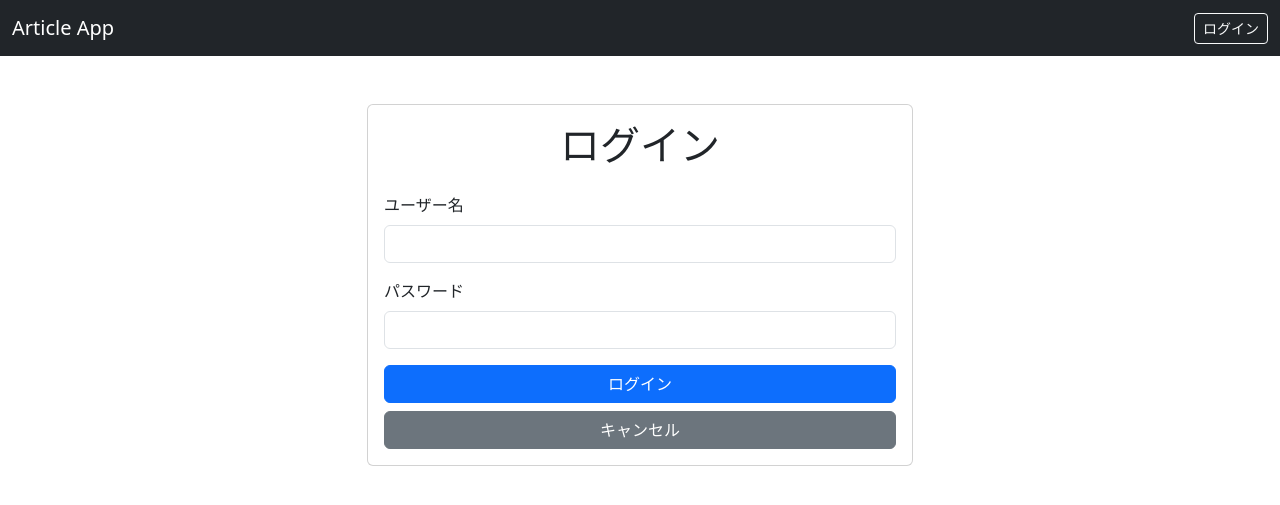
After one commit to yukeippi/sample_articles, a Django app: page /login/ in a window 1280 px wide. The commit adds this page. Shown: the top 505 px of the page. Run offline with Django 5.2, Linux system fonts and the light colour scheme; parts of the project's set-up code (start-up, migrations or seed data) failed here and were passed over; some libraries are stand-ins or nearby versions.

Commit message:
ログイン、ログアウト機能を追加

```diff
--- /dev/null
+++ b/app/templates/login.html
@@ -0,0 +1,65 @@
+{% extends 'base/base.html' %}
+
+{% block title %}ログイン{% endblock %}
+
+{% block content %}
+<div class="container mt-5">
+  <div class="row">
+    <div class="col-md-6 offset-md-3">
+      <div class="card">
+        <div class="card-body">
+          <h1 class="card-title text-center mb-4">ログイン</h1>
+
+          {% if form.non_field_errors %}
+            <div class="alert alert-danger" role="alert">
+              {{ form.non_field_errors }}
+            </div>
+          {% endif %}
+
+          <form method="post">
+            {% csrf_token %}
+
+            <div class="mb-3">
+              <label for="{{ form.username.id_for_label }}" class="form-label">
+                ユーザー名
+              </label>
+              <input type="text"
+                     class="form-control {% if form.username.errors %}is-invalid{% endif %}"
+                     id="{{ form.username.id_for_label }}"
+                     name="username"
+                     value="{{ form.username.value|default:'' }}"
+                     required>
+              {% if form.username.errors %}
+                <div class="invalid-feedback">
+                  {{ form.username.errors }}
+                </div>
+              {% endif %}
+            </div>
+
+            <div class="mb-3">
+              <label for="{{ form.password.id_for_label }}" class="form-label">
+                パスワード
+              </label>
+              <input type="password"
+                     class="form-control {% if form.password.errors %}is-invalid{% endif %}"
+                     id="{{ form.password.id_for_label }}"
+                     name="password"
+                     required>
+              {% if form.password.errors %}
+                <div class="invalid-feedback">
+                  {{ form.password.errors }}
+                </div>
+              {% endif %}
+            </div>
+
+            <div class="d-grid gap-2">
+              <button type="submit" class="btn btn-primary">ログイン</button>
+              <a href="{% url 'app:index' %}" class="btn btn-secondary">キャンセル</a>
+            </div>
+          </form>
+        </div>
+      </div>
+    </div>
+  </div>
+</div>
+{% endblock %}
--- a/app/urls.py
+++ b/app/urls.py
@@ -6,6 +6,8 @@ app_name = 'app'
 
 urlpatterns = [
     path('', views.IndexView.as_view(), name='index'),
+    path('login/', views.LoginView.as_view(), name='login'),
+    path('logout/', views.LogoutView.as_view(), name='logout'),
     path('article/new/', views.ArticleCreateView.as_view(), name='article_create'),
     path('article/<uuid:pk>/', views.ArticleDetailView.as_view(), name='article_detail'),
     path('article/<uuid:pk>/edit/', views.ArticleUpdateView.as_view(), name='article_edit'),
--- a/app/views.py
+++ b/app/views.py
@@ -1,5 +1,9 @@
+from django.contrib.auth import authenticate
+from django.contrib.auth import login as auth_login
+from django.contrib.auth import logout as auth_logout
+from django.contrib.auth.forms import AuthenticationForm
 from django.contrib.auth.models import User
-from django.shortcuts import render
+from django.shortcuts import redirect, render
 from django.urls import reverse_lazy
 from django.views.generic import CreateView, DeleteView, DetailView, UpdateView, View
 
@@ -14,6 +18,32 @@ class IndexView(View):
             'articles': articles,
         }
         return render(request, 'index.html', context)
+
+
+class LoginView(View):
+    def get(self, request):
+        if request.user.is_authenticated:
+            return redirect('app:index')
+        form = AuthenticationForm()
+        return render(request, 'login.html', {'form': form})
+
+    def post(self, request):
+        form = AuthenticationForm(request, data=request.POST)
+        if form.is_valid():
+            username = form.cleaned_data.get('username')
+            password = form.cleaned_data.get('password')
+            user = authenticate(username=username, password=password)
+            if user is not None:
+                auth_login(request, user)
+                next_url = request.GET.get('next', 'app:index')
+                return redirect(next_url)
+        return render(request, 'login.html', {'form': form})
+
+
+class LogoutView(View):
+    def post(self, request):
+        auth_logout(request)
+        return redirect('app:index')
 
 
 class ArticleCreateView(CreateView):
--- a/config/settings/base.py
+++ b/config/settings/base.py
@@ -105,6 +105,11 @@ STATICFILES_DIRS = [
 # collectstaticコマンドで静的ファイルを集める場所(本番環境用)
 STATIC_ROOT = BASE_DIR / 'staticfiles'
 
+# Login settings
+LOGIN_URL = '/login/'
+LOGIN_REDIRECT_URL = '/'
+LOGOUT_REDIRECT_URL = '/'
+
 # Default primary key field type
 # https://docs.djangoproject.com/en/5.2/ref/settings/#default-auto-field
 DEFAULT_AUTO_FIELD = 'django.db.models.BigAutoField'
--- a/templates/base/base.html
+++ b/templates/base/base.html
@@ -11,6 +11,25 @@
     {% block extra_css %}{% endblock %}
   </head>
   <body>
+    <nav class="navbar navbar-expand-lg navbar-dark bg-dark">
+      <div class="container-fluid">
+        <a class="navbar-brand" href="{% url 'app:index' %}">Article App</a>
+        <div class="d-flex">
+          {% if user.is_authenticated %}
+            <span class="navbar-text me-3">
+              ようこそ、<strong>{{ user.username }}</strong>さん
+            </span>
+            <form method="post" action="{% url 'app:logout' %}" class="d-inline">
+              {% csrf_token %}
+              <button type="submit" class="btn btn-outline-light btn-sm">ログアウト</button>
+            </form>
+          {% else %}
+            <a href="{% url 'app:login' %}" class="btn btn-outline-light btn-sm">ログイン</a>
+          {% endif %}
+        </div>
+      </div>
+    </nav>
+
     {% block content %}
     {% endblock %}
 
```
